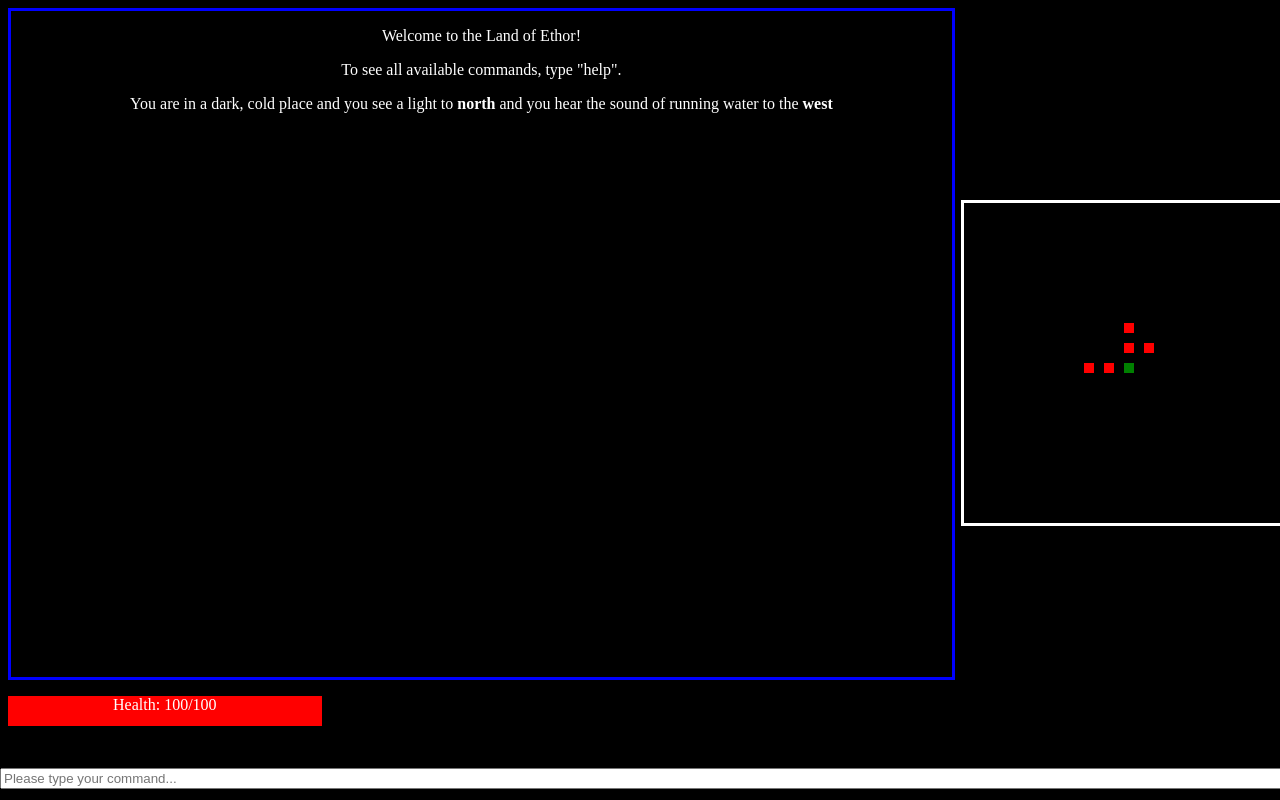
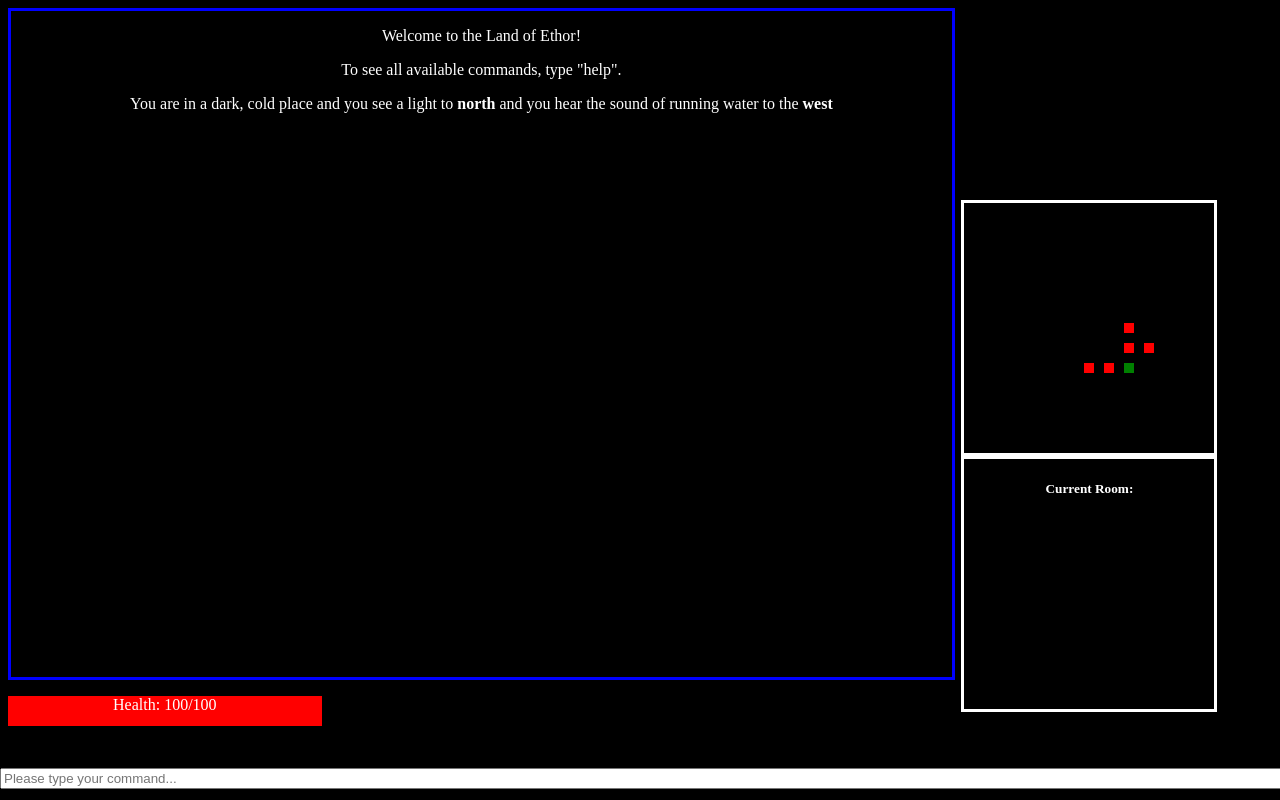
Before and after one commit to Rogue-dev/Ethor, a plain HTML site: page index.html in a window 1280 px wide. Drawn offline with nearby package versions, Linux system fonts and the light colour scheme.

Commit message:
🎷🐯 Updated with Glitch

```diff
--- a/functions/commands/changeRoom.js
+++ b/functions/commands/changeRoom.js
@@ -1,7 +1,8 @@
-/*global rooms currentRoom addText startCellY startCellX*/
+/*global rooms currentRoom addText startCellY startCellX roominfo*/
 function changeRoom(dir) {
   if (rooms[currentRoom].directions[dir] !== undefined) {
     currentRoom = rooms[currentRoom].directions[dir];
+    roominfo();
     addText(rooms[currentRoom].description);
     if (dir === "north") {
       startCellY = startCellY + 20;
--- a/functions/commands/talk.js
+++ b/functions/commands/talk.js
@@ -27,7 +27,9 @@ function talk(target) {
       checkExperience();
       }
     }
+  } else if (!Object.keys(rooms[currentRoom].enemies).includes(target)){
+    addText("No target found by that name!");
   } else {
-    addText("No target found by that name!");
+    addText("You cannot talk to that person, as they are an enemy!");
   }
 }
--- a/index.html
+++ b/index.html
@@ -29,9 +29,12 @@
     <div id="minimap">
       <canvas id="canvas" width="320" height="320"></canvas>
     </div>
+    <div id="current-room-info"></div>
+
     <script src="https://code.jquery.com/jquery-3.2.1.min.js"></script>
     <script src="functions/other/sleep.js"></script>
     <script src="misc/rooms.js"></script>
+    <script src="misc/roominfo.js"></script>
     <script src="misc/setup.js"></script>
     <script src="functions/other/experience.js"></script>
     <script src="functions/ambient/healthRegen.js"></script>
--- /dev/null
+++ b/misc/roominfo.js
@@ -0,0 +1,15 @@
+/*global rooms currentRoom*/
+function roominfo() {
+  document.getElementById("current-room-info").innerHTML = ""
+  $("#current-room-info").append("<h5>Current Room:</h5>");
+  if (rooms[currentRoom].people !== undefined) {
+    $("#current-room-info").append(
+      "<p>People: " + Object.keys(rooms[currentRoom].people) + "</p>"
+    );
+  }
+  if (rooms[currentRoom].enemies !== undefined) {
+    $("#current-room-info").append(
+      "<p>Enemies: " + Object.keys(rooms[currentRoom].enemies) + "</p>"
+    );
+  }
+}
--- a/misc/rooms.js
+++ b/misc/rooms.js
@@ -130,5 +130,49 @@ for (var i = 0; i < Object.keys(rooms).length; i++) {
   roomArr[i] = rooms[roomArr[i]];
 }
 rooms.start.minimap.x = 0;
-rooms.start.minimap.y = 0;
-var roomsToBeTested = [Object.keys(rooms.start.directions)]
+rooms.start.minimap.y = -1;
+var roomsToBeTested = [];
+if (rooms.start.directions.north !== undefined) {
+  roomsToBeTested.push("start:" + rooms.start.directions.north);
+}
+if (rooms.start.directions.east !== undefined) {
+  roomsToBeTested.push("start:" + rooms.start.directions.east);
+}
+if (rooms.start.directions.south !== undefined) {
+  roomsToBeTested.push("start:" + rooms.start.directions.south);
+}
+if (rooms.start.directions.west !== undefined) {
+  roomsToBeTested.push("start:" + rooms.start.directions.west);
+}
+var alreadyTested = ["start"];
+while (roomsToBeTested.length !== 0) {
+  for (var i = 0; i < roomsToBeTested.length; i++) {
+    var originRoom = roomsToBeTested[i].split(":")[0];
+    var testx = rooms[originRoom].minimap.x;
+    var testy = rooms[originRoom].minimap.y;
+    var newRoom = roomsToBeTested[i].split(":")[1];
+    if (rooms[originRoom].directions.north === newRoom) {
+      rooms[newRoom].minimap.y = testy++;
+    }
+    if (rooms[originRoom].directions.east === newRoom) {
+      rooms[newRoom].minimap.x = testx--;
+    }
+    if (rooms[originRoom].directions.south === newRoom) {
+      rooms[newRoom].minimap.y = testy--;
+    }
+    if (rooms[originRoom].directions.west === newRoom) {
+      rooms[newRoom].minimap.x = testx++;
+    }
+    alreadyTested.push(newRoom)
+    var addingTest = Object.values(rooms[newRoom].directions)
+    for (var i = 0; i < addingTest.length; i++) {
+      if (!alreadyTested.includes(addingTest[i])) {
+        roomsToBeTested.push(addingTest[i])
+        console.log(roomsToBeTested)
+      }
+    }
+    rooms.start.minimap.x = 0;
+    rooms.start.minimap.y = 0;
+  }
+  roomsToBeTested = [];
+}
--- a/misc/setup.js
+++ b/misc/setup.js
@@ -1,3 +1,4 @@
+/*global roominfo*/
 var health = 100;
 var currentRoom = "start";
 const commands = [
@@ -15,8 +16,9 @@ const commands = [
   "Exits: Syntax: <b>\"exits\"</b> Description: Show exits to current room.",
   "Attack: Syntax: <b>\"attack \"{monster} [\"with \" {weapon}]</b> Description: Attack monsters.",
   "Other:",
-  "You can press \"tab\" to cycle throught the possible targets of the attack command, if you currently have attack typed into the textbox."
+  "You can press \"tab\" to cycle throught the possible targets of the attack command or talk to command, if you currently have attack or talk to typed into the textbox."
 ];
+roominfo();
 var inventory = ["rusty bronze dagger"];
 var quests = [];
 var monster = ""
--- a/style.css
+++ b/style.css
@@ -58,8 +58,8 @@ input:focus {
 
 #minimap {
   border-style: solid;
-  width: 320px;
-  height: 320px;
+  width: 250px;
+  height: 250px;
   margin-left: 76%;
   margin-top: -42%;
 }
@@ -71,3 +71,12 @@ input:focus {
 canvas {
   margin: 0px;
 }
+
+#current-room-info {
+  width:250px;
+  height: 250px;
+  border-style: solid;
+  border-color: white;
+    margin-left: 76%;
+
+}
```
